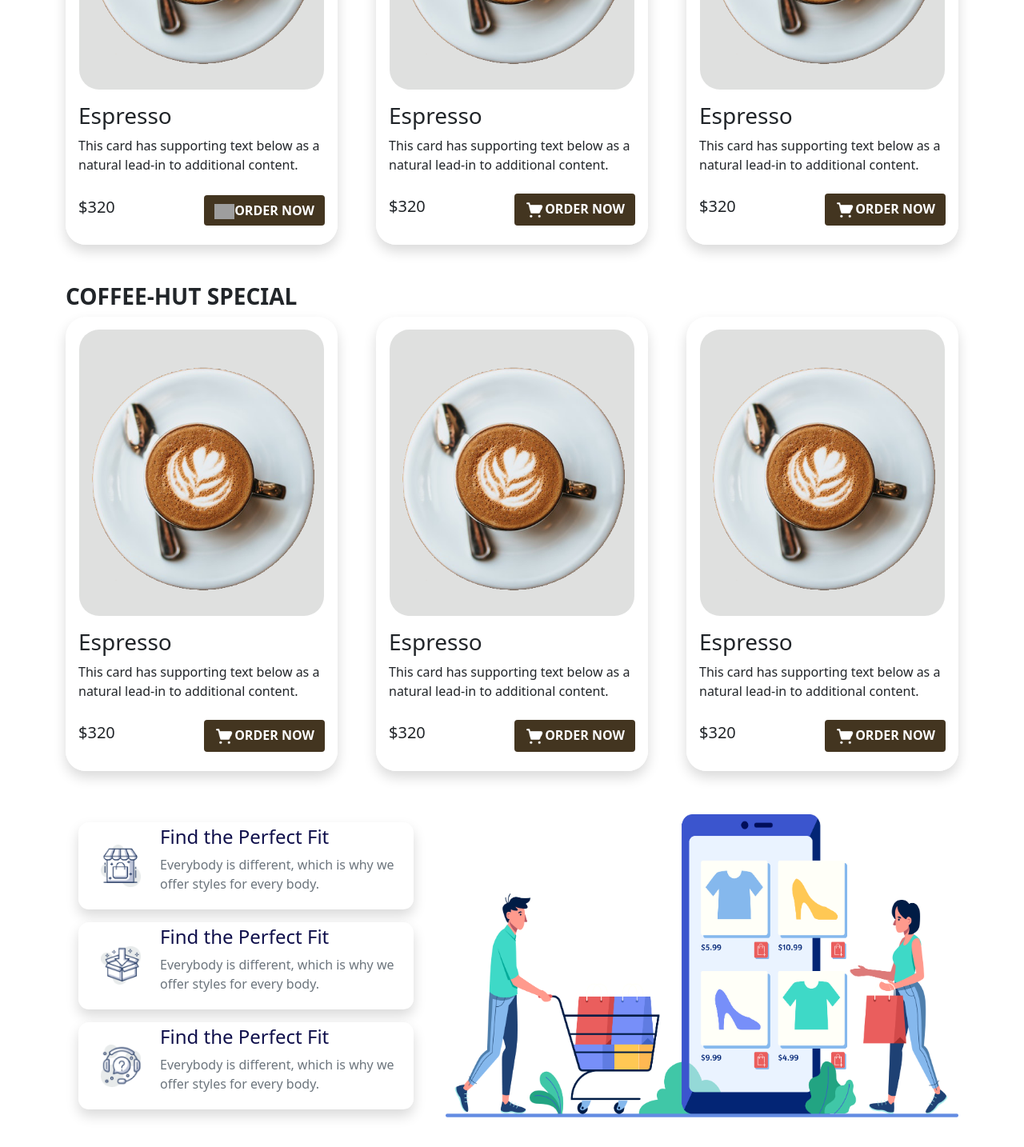
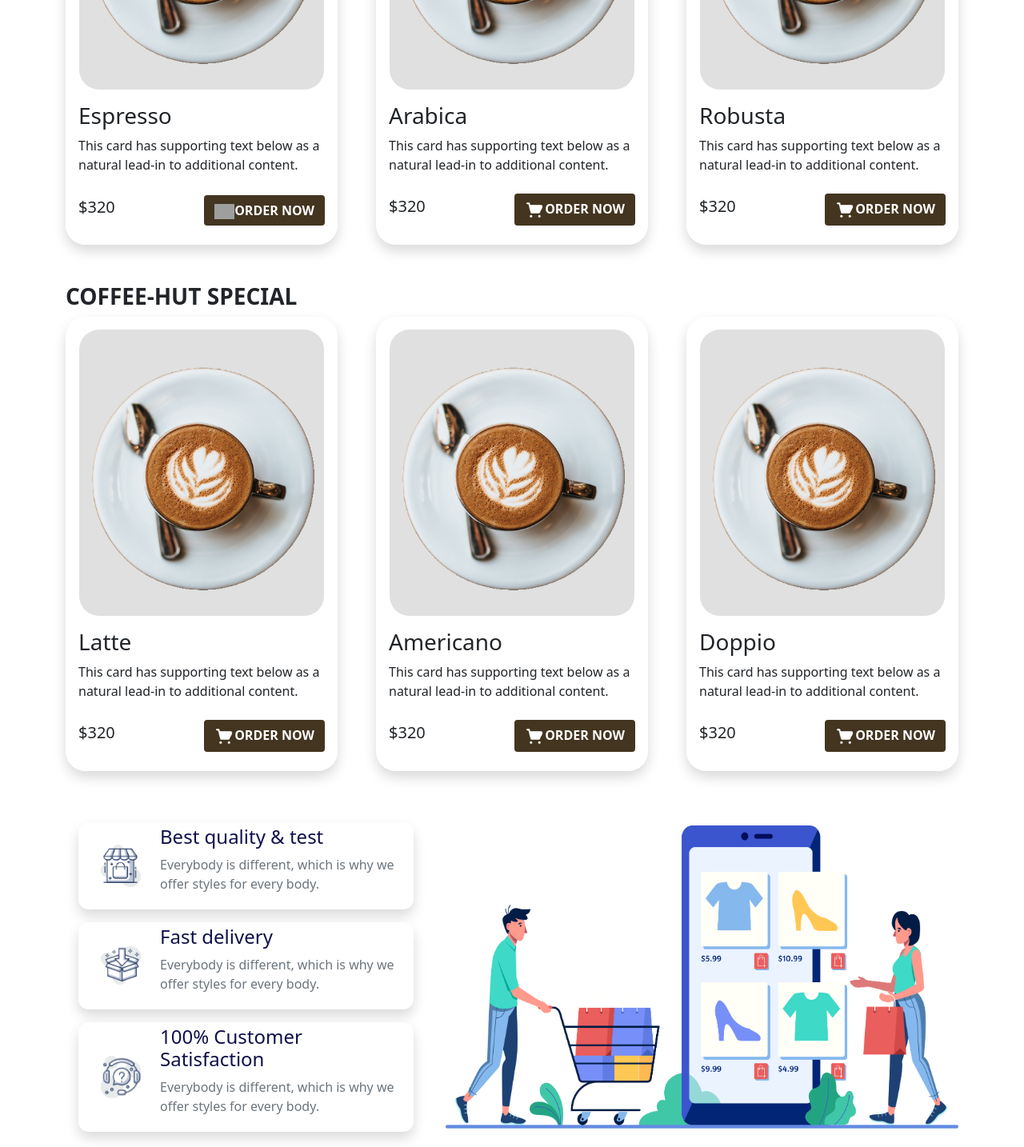
Before and after one commit to shakilahmedatik/coffee-hut, a plain HTML site: page index.html in a window 1280 px wide. Shown: the part 960-2394 px from the top of the page at 80% size. Drawn offline with Linux system fonts and the light colour scheme; grey boxes are pictures that could not be loaded.

Commit message:
Final commit

```diff
--- a/index.html
+++ b/index.html
@@ -123,7 +123,7 @@
                 alt="..."
               />
               <div class="card-body">
-                <h3 class="card-title">Espresso</h3>
+                <h3 class="card-title">Arabica</h3>
                 <p class="card-text">
                   This card has supporting text below as a natural lead-in to
                   additional content.
@@ -147,7 +147,7 @@
                 alt="..."
               />
               <div class="card-body">
-                <h3 class="card-title">Espresso</h3>
+                <h3 class="card-title">Robusta</h3>
                 <p class="card-text">
                   This card has supporting text below as a natural lead-in to
                   additional content.
@@ -179,7 +179,7 @@
                 alt="..."
               />
               <div class="card-body">
-                <h3 class="card-title">Espresso</h3>
+                <h3 class="card-title">Latte</h3>
                 <p class="card-text">
                   This card has supporting text below as a natural lead-in to
                   additional content.
@@ -203,7 +203,7 @@
                 alt="..."
               />
               <div class="card-body">
-                <h3 class="card-title">Espresso</h3>
+                <h3 class="card-title">Americano</h3>
                 <p class="card-text">
                   This card has supporting text below as a natural lead-in to
                   additional content.
@@ -227,7 +227,7 @@
                 alt="..."
               />
               <div class="card-body">
-                <h3 class="card-title">Espresso</h3>
+                <h3 class="card-title">Doppio</h3>
                 <p class="card-text">
                   This card has supporting text below as a natural lead-in to
                   additional content.
@@ -257,7 +257,7 @@
               >
                 <img class="m-4" src="images/image 12.png" alt="" />
                 <div>
-                  <h4>Find the Perfect Fit</h4>
+                  <h4>Best quality & test</h4>
                   <p class="text-muted">
                     Everybody is different, which is why we offer styles for
                     every body.
@@ -271,7 +271,7 @@
               >
                 <img class="m-4" src="images/image 13.png" alt="" />
                 <div>
-                  <h4>Find the Perfect Fit</h4>
+                  <h4>Fast delivery</h4>
                   <p class="text-muted">
                     Everybody is different, which is why we offer styles for
                     every body.
@@ -285,7 +285,7 @@
               >
                 <img class="m-4" src="images/image 14.png" alt="" />
                 <div>
-                  <h4>Find the Perfect Fit</h4>
+                  <h4>100% Customer Satisfaction</h4>
                   <p class="text-muted">
                     Everybody is different, which is why we offer styles for
                     every body.
```
